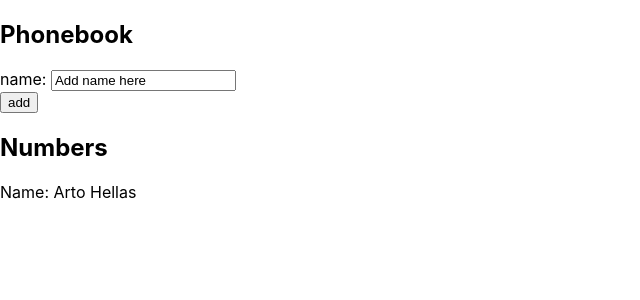
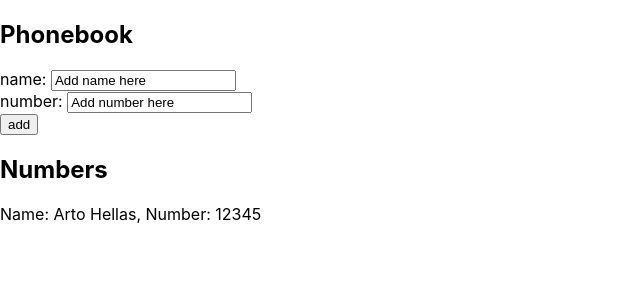
Before and after one commit to bryantt23/phonebook, a React (Create React App) app: page / in a window 1280 px wide. Shown: the top 300 px of the page, without its empty margins (0-640 px from the left). Built offline with nearby package versions, Linux system fonts and the light colour scheme.

Commit message:
Add number

```diff
--- a/src/App.js
+++ b/src/App.js
@@ -1,22 +1,32 @@
 import React, { useState } from 'react';
 
 const App = () => {
-  const [persons, setPersons] = useState([{ name: 'Arto Hellas' }]);
+  const [persons, setPersons] = useState([
+    { name: 'Arto Hellas', number: 12345 }
+  ]);
   const [newName, setNewName] = useState('Add name here');
+  const [newNumber, setNewNumber] = useState('Add number here');
 
   const handleChange = event => {
+    const target = event.target;
+    const name = target.name;
     console.log(event.target.value);
-    setNewName(event.target.value);
+    if (name === 'changeName') {
+      setNewName(event.target.value);
+    }
+    if (name === 'changeNumber') {
+      setNewNumber(event.target.value);
+    }
   };
 
   const handleSubmit = event => {
     event.preventDefault();
     let hasName = persons.map(person => person.name).includes(newName);
     if (hasName) {
-      alert('Name already exists');
+      alert(newName + ' already exists');
       return;
     }
-    setPersons([...persons, { name: newName }]);
+    setPersons([...persons, { name: newName, number: newNumber }]);
   };
 
   return (
@@ -24,7 +34,16 @@ const App = () => {
       <h2>Phonebook</h2>
       <form onSubmit={handleSubmit}>
         <div>
-          name: <input onChange={handleChange} value={newName} />
+          name:{' '}
+          <input onChange={handleChange} value={newName} name='changeName' />
+        </div>
+        <div>
+          number:{' '}
+          <input
+            onChange={handleChange}
+            value={newNumber}
+            name='changeNumber'
+          />
         </div>
         <div>
           <button type='submit'>add</button>
@@ -32,7 +51,11 @@ const App = () => {
       </form>
       <h2>Numbers</h2>
       {persons.map((person, index) => {
-        return <p key={index}>Name: {person.name}</p>;
+        return (
+          <p key={index}>
+            Name: {person.name}, Number: {person.number}
+          </p>
+        );
       })}
     </div>
   );
```
Also changed, not shown: 1 other file (tests, documents, lock files or other folders).
